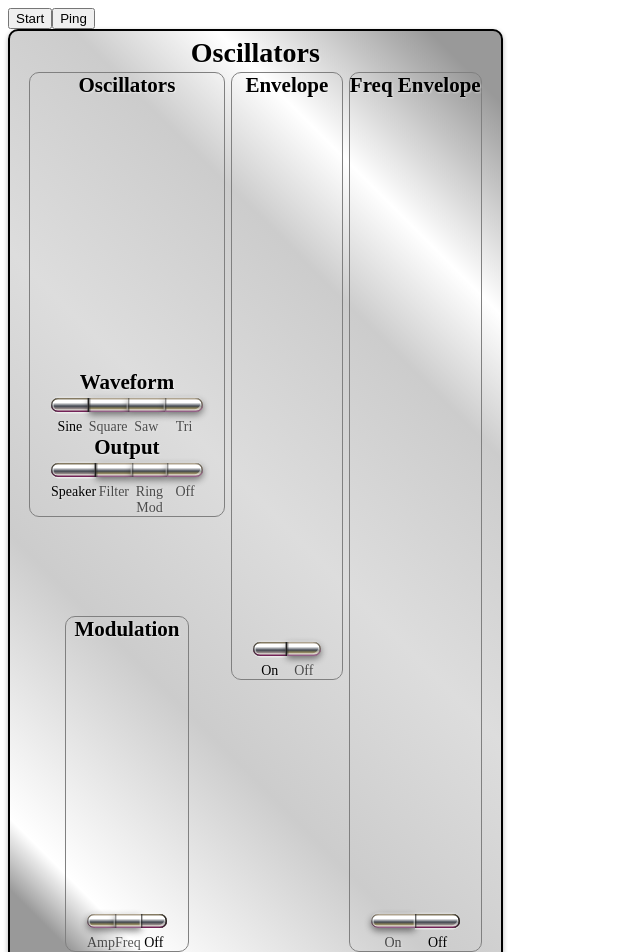
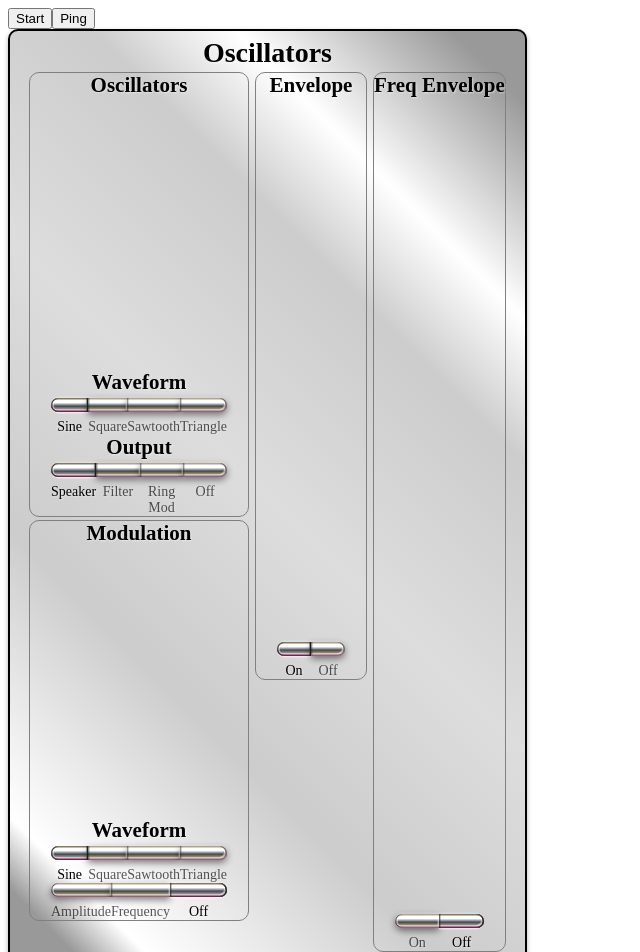
Before and after one commit to richard-austin/synthesiser, an Angular app: page / in a window 1280 px wide. Shown: the top 952 px of the page, without its empty margins (0-640 px from the left). Built offline with nearby package versions, Linux system fonts and the light colour scheme.

Commit message:
* Modulator switches.

```diff
--- a/src/app/oscillator/oscillator.component.html
+++ b/src/app/oscillator/oscillator.component.html
@@ -2,7 +2,7 @@
     <h1>Oscillators</h1>
 <div class="group">
   <div class="column">
-    <div class="module">
+    <div class="module osc-width">
       <h2>Oscillators</h2>
       <app-level-control #frequency label="Tuning" [plusMinus]="true" [divisions]="tuningDivisions" [calAngle]="300" [radius]="50" (setLevel)="setFrequency($event)"></app-level-control>
       <app-level-control #gain label="Gain" [radius]="50" [divisions]="10" (setLevel)="setGain($event)"></app-level-control>
@@ -11,8 +11,8 @@
       <form #oscWaveForm>
         <label><input type="radio" name="waveform" value="sine" checked><span>Sine</span></label>
         <label><input type="radio" name="waveform" value="square"><span>Square</span></label>
-        <label><input type="radio" name="waveform" value="sawtooth"><span>Saw</span></label>
-        <label><input type="radio" name="waveform" value="triangle"><span>Tri</span></label>
+        <label><input type="radio" name="waveform" value="sawtooth"><span>Sawtooth</span></label>
+        <label><input type="radio" name="waveform" value="triangle"><span>Triangle</span></label>
       </form>
       <h2>Output</h2>
       <div style="height: 3px;"></div>
@@ -23,13 +23,21 @@
         <label><input type="radio" name="output" value="off"><span>Off</span></label>
       </form>
     </div>
-    <div class="module align-mod">
+    <div class="module osc-width">
       <h2>Modulation</h2>
       <app-level-control #modFreq label="LFO Frequency" [style]="dialStyle.green" [divisions]="10" [calAngle]="300" [radius]="50" (setLevel)="setModFrequency($event)"></app-level-control>
       <app-level-control #modDepth label="Mod Depth" [style]="dialStyle.green" [divisions]="10" [calAngle]="300" [radius]="50" (setLevel)="setModLevel($event)"></app-level-control>
+      <h2>Waveform</h2>
+      <div style="height: 3px;"></div>
+      <form #lfoWaveForm>
+        <label><input type="radio" name="waveform" value="sine" checked><span>Sine</span></label>
+        <label><input type="radio" name="waveform" value="square"><span>Square</span></label>
+        <label><input type="radio" name="waveform" value="sawtooth"><span>Sawtooth</span></label>
+        <label><input type="radio" name="waveform" value="triangle"><span>Triangle</span></label>
+      </form>
       <form #modSettingsForm>
-        <label><input type="radio" name="lfo" value="amplitude"><span>Amp</span></label>
-        <label><input type="radio" name="lfo" value="frequency"><span>Freq</span></label>
+        <label><input type="radio" name="lfo" value="amplitude"><span>Amplitude</span></label>
+        <label><input type="radio" name="lfo" value="frequency"><span>Frequency</span></label>
         <label><input type="radio" name="lfo" value="off" checked><span>&nbsp;Off&nbsp;</span></label>
       </form>
     </div>
--- a/src/app/oscillator/oscillator.component.scss
+++ b/src/app/oscillator/oscillator.component.scss
@@ -19,10 +19,14 @@
   height: fit-content;
 }
 
+
 .align-mod {
   margin-top: 99px;
   margin-right: auto;
   margin-left: auto;
+}
+.osc-width {
+  min-width: 220px;
 }
 
 .group-container {
--- a/src/app/oscillator/oscillator.component.ts
+++ b/src/app/oscillator/oscillator.component.ts
@@ -48,6 +48,7 @@ export class OscillatorComponent implements AfterViewInit {
   @ViewChild('modSettingsForm') modSettingsForm!: ElementRef<HTMLFormElement>;
   @ViewChild('modFreq') modFreq!: LevelControlComponent;
   @ViewChild('modDepth') modLevel!: LevelControlComponent;
+  @ViewChild('lfoWaveForm') lfoWaveForm!: ElementRef<HTMLFormElement>;
 
   start(): boolean {
     let ok = false;
@@ -291,6 +292,15 @@ export class OscillatorComponent implements AfterViewInit {
           this.setModType(value);
         });
       }
+
+      const modWaveForm = this.lfoWaveForm.nativeElement;
+      for (let j = 0; j < modWaveForm.elements.length; ++j) {
+        modWaveForm.elements[j].addEventListener('change', ($event) => {
+          // @ts-ignore
+          const value = $event.target.value as OscillatorType;
+          this.lfo.setType(value);
+        })
+      }
     }
   }
 }
```
